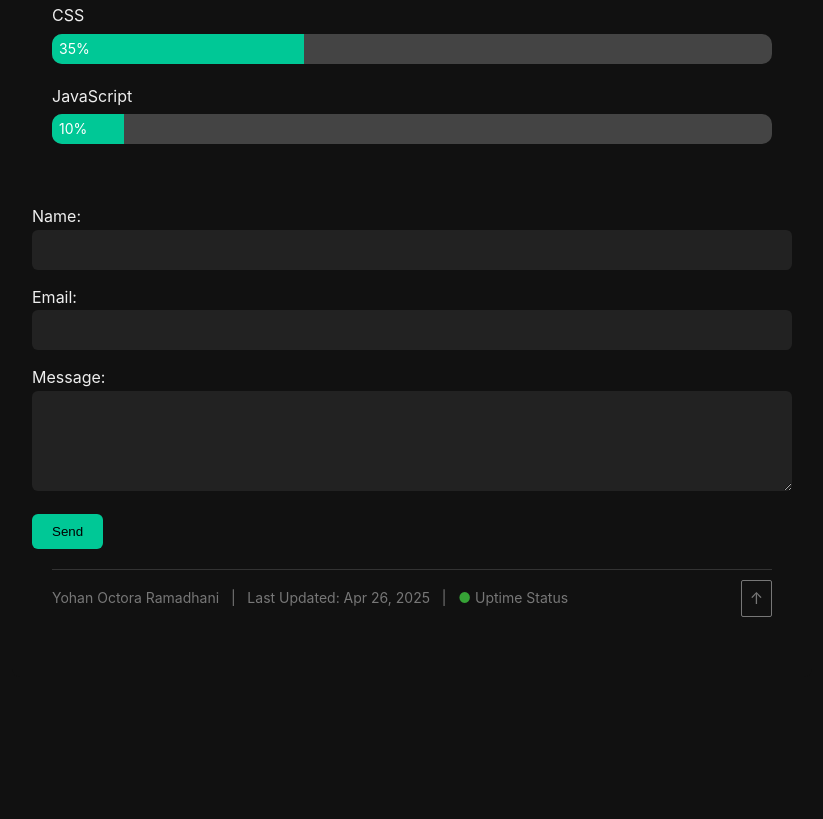
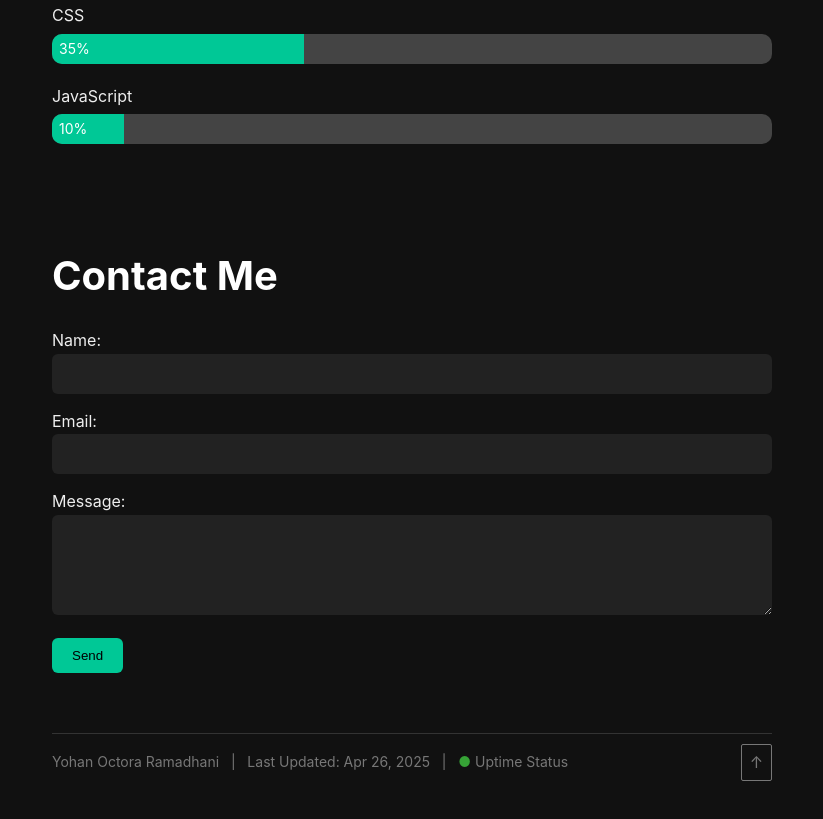
Before and after one commit to Octora20/portofolio, a plain HTML site: page index.html in a window 1280 px wide. Shown: the part 2404-3223 px from the top of the page, without its empty margins (228-1051 px from the left). Before the commit the page ends 3081 px from the top, so only its background shows below. Drawn offline with Linux system fonts and the light colour scheme.

Commit message:
Update index.html

```diff
--- a/index.html
+++ b/index.html
@@ -171,7 +171,10 @@
 
   </section>
 
-  <form action="https://formspree.io/f/xjkwkwlj" method="POST">
+    <!-- Contact Section -->
+  <section class="contact" id="contact">
+    <h2>Contact Me</h2>
+    <form action="https://formspree.io/f/xjkwkwlj" method="POST">
     <label for="name">Name:</label>
     <input type="text" id="name" name="name" required>
 
@@ -182,8 +185,8 @@
     <textarea id="message" name="message" required></textarea>
 
     <button type="submit">Send</button>
-  </form>
-
+    </form>
+  </section>
 
   <!-- Footer -->
   <footer>
```
